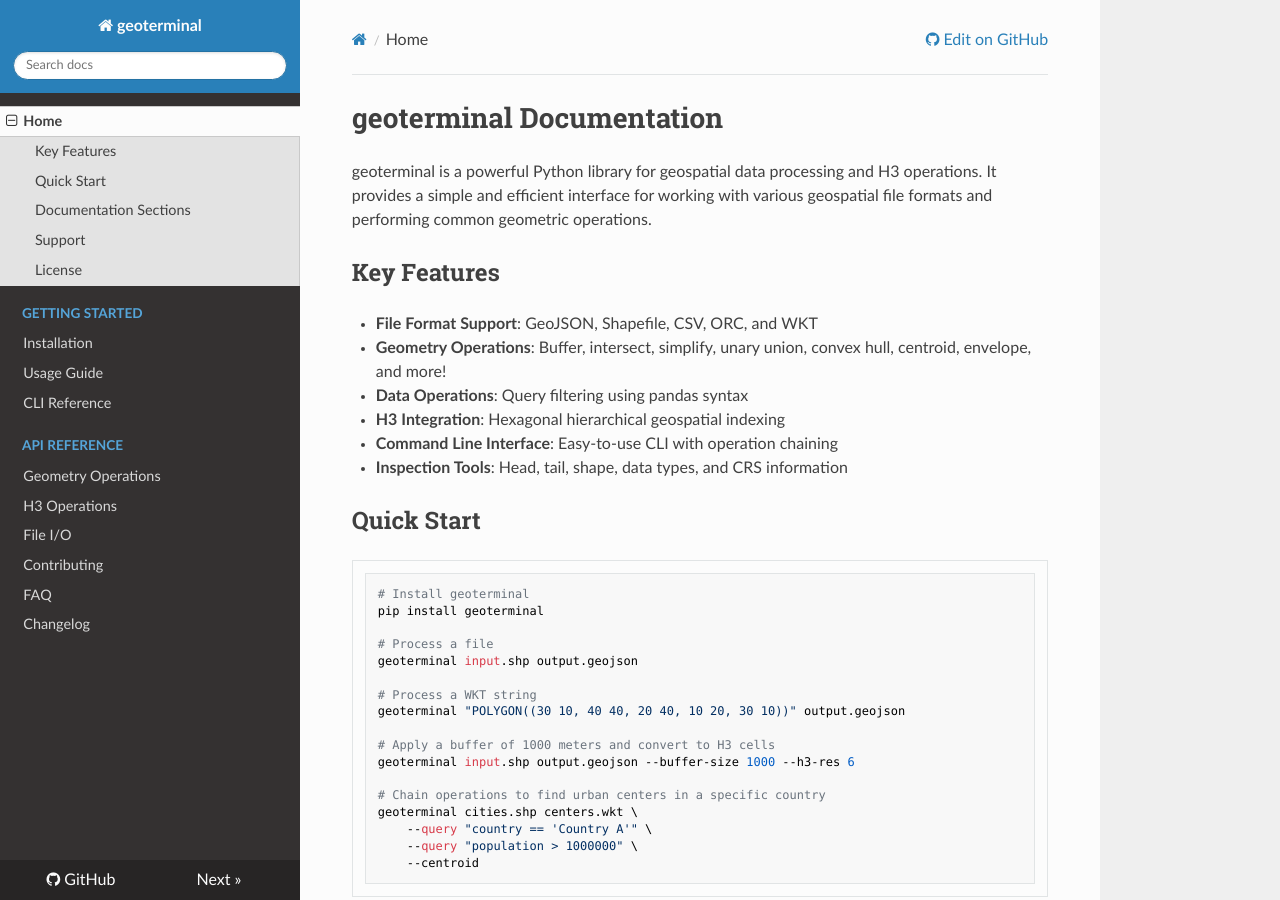
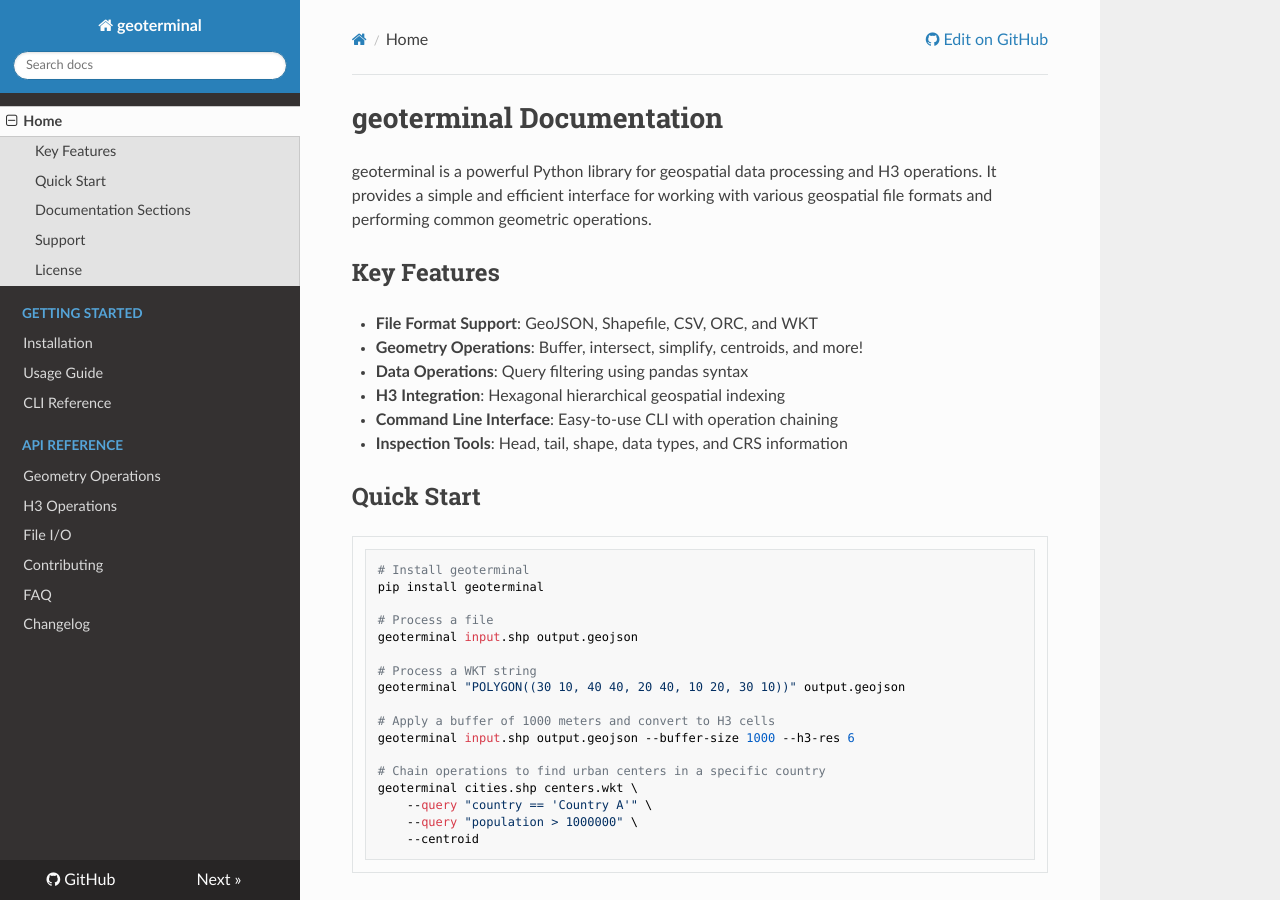
Before and after one commit to jeronimoluza/geoterminal, an MkDocs documentation site: the page built from docs/index.md, in a window 1280 px wide and 900 px high. Built offline with MkDocs 1.6.1, drawn with Linux system fonts in a browser that asks for light colours; nearby versions of some CDN libraries.

Commit message:
trying new github workflow for docs

```diff
--- a/docs/index.md
+++ b/docs/index.md
@@ -5,7 +5,7 @@
 ## Key Features
 
 - **File Format Support**: GeoJSON, Shapefile, CSV, ORC, and WKT
-- **Geometry Operations**: Buffer, intersect, simplify, unary union, convex hull, centroid, envelope, and more!
+- **Geometry Operations**: Buffer, intersect, simplify, centroids, and more!
 - **Data Operations**: Query filtering using pandas syntax
 - **H3 Integration**: Hexagonal hierarchical geospatial indexing
 - **Command Line Interface**: Easy-to-use CLI with operation chaining
```
Also changed, not shown: 1 other file.
